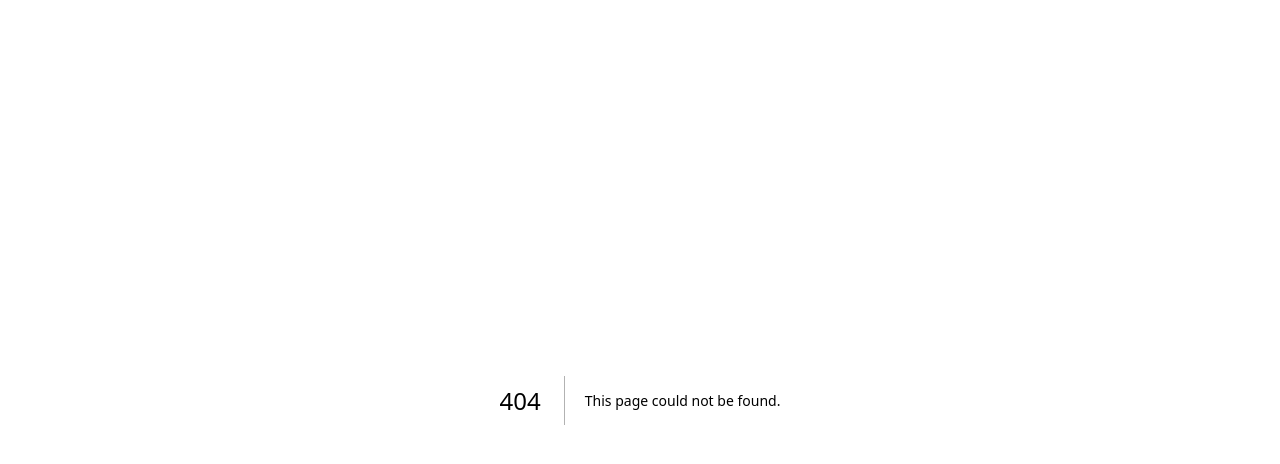
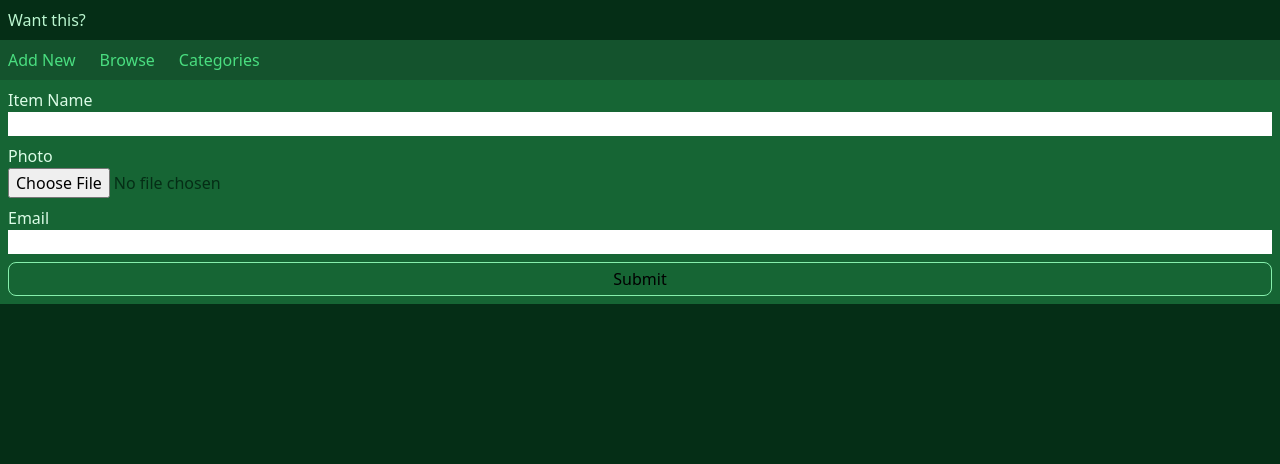
Before and after one commit to vkanicka/WhoCallsDibs, a Next.js app: page /add in a window 1280 px wide. Before the commit this address had no page. Shown: the top 464 px of the page. Built offline with nearby package versions, Linux system fonts and the light colour scheme; no server answers.

Commit message:
Initial setup with basic layout, header, footer, routes and start of create form

```diff
--- /dev/null
+++ b/src/app/add/page.tsx
@@ -0,0 +1,23 @@
+'use client'
+import { AddItemFx } from '../../data/client'
+
+const AddItem = () => {
+    return (
+        <form className="flex flex-col gap-2">
+            <div className="flex flex-col text-green-100">
+                <label>Item Name</label>
+                <input id='name' className="text-green-950" required type="text"></input>
+            </div>
+            <div className="flex flex-col text-green-100">
+                <label>Photo</label>
+                <input className="text-green-950" type="file"></input>
+            </div>
+            <div className="flex flex-col text-green-100">
+                <label>Email</label>
+                <input id='email' className="text-green-950" required type="email"></input>
+            </div>
+            <button onClick={() => AddItemFx({ ItemName: 'Test2', Email: 'vkanicka@gmail.com'})} className="border p-1 border-solid border-green-300 rounded-lg hover:font-bold" type="submit">Submit</button>
+        </form>
+    )
+}
+export default AddItem
--- /dev/null
+++ b/src/app/browse/page.tsx
@@ -0,0 +1,8 @@
+const Browse = () => {
+    return (
+        <div>
+            <h1>Browse</h1>
+        </div>
+    )
+}
+export default Browse;
--- /dev/null
+++ b/src/app/categories/page.tsx
@@ -0,0 +1,8 @@
+const Categories = () => {
+    return (
+        <div>
+            <h1>Categories</h1>
+        </div>
+    )
+}
+export default Categories;
--- a/src/app/globals.css
+++ b/src/app/globals.css
@@ -1,33 +1,3 @@
 @tailwind base;
 @tailwind components;
 @tailwind utilities;
-
-:root {
-  --foreground-rgb: 0, 0, 0;
-  --background-start-rgb: 214, 219, 220;
-  --background-end-rgb: 255, 255, 255;
-}
-
-@media (prefers-color-scheme: dark) {
-  :root {
-    --foreground-rgb: 255, 255, 255;
-    --background-start-rgb: 0, 0, 0;
-    --background-end-rgb: 0, 0, 0;
-  }
-}
-
-body {
-  color: rgb(var(--foreground-rgb));
-  background: linear-gradient(
-      to bottom,
-      transparent,
-      rgb(var(--background-end-rgb))
-    )
-    rgb(var(--background-start-rgb));
-}
-
-@layer utilities {
-  .text-balance {
-    text-wrap: balance;
-  }
-}
--- a/src/app/layout.tsx
+++ b/src/app/layout.tsx
@@ -1,11 +1,11 @@
 import type { Metadata } from "next";
-import { Inter } from "next/font/google";
 import "./globals.css";
-
-const inter = Inter({ subsets: ["latin"] });
+import Header from "@/components/header";
+// import Footer from "@/components/footer";
+import Subnav from "@/components/subnav"
 
 export const metadata: Metadata = {
-  title: "Create Next App",
+  title: "Want this?",
   description: "Generated by create next app",
 };
 
@@ -15,8 +15,15 @@ export default function RootLayout({
   children: React.ReactNode;
 }>) {
   return (
-    <html lang="en">
-      <body className={inter.className}>{children}</body>
+    <html className="h-screen" lang="en">
+      <body className='w-screen min-w-[375px] overflow-hidden bg-green-950'>
+        <Header />
+        <Subnav />
+        <div className="bg-green-800 h-full flex flex-col p-2">
+          {children}
+        </div>
+        {/* <Footer /> */}
+      </body>
     </html>
   );
 }
--- a/src/app/page.tsx
+++ b/src/app/page.tsx
@@ -1,113 +1,9 @@
-import Image from "next/image";
-
 export default function Home() {
   return (
-    <main className="flex min-h-screen flex-col items-center justify-between p-24">
-      <div className="z-10 max-w-5xl w-full items-center justify-between font-mono text-sm lg:flex">
-        <p className="fixed left-0 top-0 flex w-full justify-center border-b border-gray-300 bg-gradient-to-b from-zinc-200 pb-6 pt-8 backdrop-blur-2xl dark:border-neutral-800 dark:bg-zinc-800/30 dark:from-inherit lg:static lg:w-auto  lg:rounded-xl lg:border lg:bg-gray-200 lg:p-4 lg:dark:bg-zinc-800/30">
-          Get started by editing&nbsp;
-          <code className="font-mono font-bold">src/app/page.tsx</code>
-        </p>
-        <div className="fixed bottom-0 left-0 flex h-48 w-full items-end justify-center bg-gradient-to-t from-white via-white dark:from-black dark:via-black lg:static lg:h-auto lg:w-auto lg:bg-none">
-          <a
-            className="pointer-events-none flex place-items-center gap-2 p-8 lg:pointer-events-auto lg:p-0"
-            href="https://vercel.com?utm_source=create-next-app&utm_medium=appdir-template&utm_campaign=create-next-app"
-            target="_blank"
-            rel="noopener noreferrer"
-          >
-            By{" "}
-            <Image
-              src="/vercel.svg"
-              alt="Vercel Logo"
-              className="dark:invert"
-              width={100}
-              height={24}
-              priority
-            />
-          </a>
-        </div>
-      </div>
-
-      <div className="relative flex place-items-center before:absolute before:h-[300px] before:w-full sm:before:w-[480px] before:-translate-x-1/2 before:rounded-full before:bg-gradient-radial before:from-white before:to-transparent before:blur-2xl before:content-[''] after:absolute after:-z-20 after:h-[180px] after:w-full sm:after:w-[240px] after:translate-x-1/3 after:bg-gradient-conic after:from-sky-200 after:via-blue-200 after:blur-2xl after:content-[''] before:dark:bg-gradient-to-br before:dark:from-transparent before:dark:to-blue-700 before:dark:opacity-10 after:dark:from-sky-900 after:dark:via-[#0141ff] after:dark:opacity-40 before:lg:h-[360px] z-[-1]">
-        <Image
-          className="relative dark:drop-shadow-[0_0_0.3rem_#ffffff70] dark:invert"
-          src="/next.svg"
-          alt="Next.js Logo"
-          width={180}
-          height={37}
-          priority
-        />
-      </div>
-
-      <div className="mb-32 grid text-center lg:max-w-5xl lg:w-full lg:mb-0 lg:grid-cols-4 lg:text-left">
-        <a
-          href="https://nextjs.org/docs?utm_source=create-next-app&utm_medium=appdir-template&utm_campaign=create-next-app"
-          className="group rounded-lg border border-transparent px-5 py-4 transition-colors hover:border-gray-300 hover:bg-gray-100 hover:dark:border-neutral-700 hover:dark:bg-neutral-800/30"
-          target="_blank"
-          rel="noopener noreferrer"
-        >
-          <h2 className={`mb-3 text-2xl font-semibold`}>
-            Docs{" "}
-            <span className="inline-block transition-transform group-hover:translate-x-1 motion-reduce:transform-none">
-              -&gt;
-            </span>
-          </h2>
-          <p className={`m-0 max-w-[30ch] text-sm opacity-50`}>
-            Find in-depth information about Next.js features and API.
-          </p>
-        </a>
-
-        <a
-          href="https://nextjs.org/learn?utm_source=create-next-app&utm_medium=appdir-template-tw&utm_campaign=create-next-app"
-          className="group rounded-lg border border-transparent px-5 py-4 transition-colors hover:border-gray-300 hover:bg-gray-100 hover:dark:border-neutral-700 hover:dark:bg-neutral-800/30"
-          target="_blank"
-          rel="noopener noreferrer"
-        >
-          <h2 className={`mb-3 text-2xl font-semibold`}>
-            Learn{" "}
-            <span className="inline-block transition-transform group-hover:translate-x-1 motion-reduce:transform-none">
-              -&gt;
-            </span>
-          </h2>
-          <p className={`m-0 max-w-[30ch] text-sm opacity-50`}>
-            Learn about Next.js in an interactive course with&nbsp;quizzes!
-          </p>
-        </a>
-
-        <a
-          href="https://vercel.com/templates?framework=next.js&utm_source=create-next-app&utm_medium=appdir-template&utm_campaign=create-next-app"
-          className="group rounded-lg border border-transparent px-5 py-4 transition-colors hover:border-gray-300 hover:bg-gray-100 hover:dark:border-neutral-700 hover:dark:bg-neutral-800/30"
-          target="_blank"
-          rel="noopener noreferrer"
-        >
-          <h2 className={`mb-3 text-2xl font-semibold`}>
-            Templates{" "}
-            <span className="inline-block transition-transform group-hover:translate-x-1 motion-reduce:transform-none">
-              -&gt;
-            </span>
-          </h2>
-          <p className={`m-0 max-w-[30ch] text-sm opacity-50`}>
-            Explore starter templates for Next.js.
-          </p>
-        </a>
-
-        <a
-          href="https://vercel.com/new?utm_source=create-next-app&utm_medium=appdir-template&utm_campaign=create-next-app"
-          className="group rounded-lg border border-transparent px-5 py-4 transition-colors hover:border-gray-300 hover:bg-gray-100 hover:dark:border-neutral-700 hover:dark:bg-neutral-800/30"
-          target="_blank"
-          rel="noopener noreferrer"
-        >
-          <h2 className={`mb-3 text-2xl font-semibold`}>
-            Deploy{" "}
-            <span className="inline-block transition-transform group-hover:translate-x-1 motion-reduce:transform-none">
-              -&gt;
-            </span>
-          </h2>
-          <p className={`m-0 max-w-[30ch] text-sm opacity-50 text-balance`}>
-            Instantly deploy your Next.js site to a shareable URL with Vercel.
-          </p>
-        </a>
-      </div>
+    <main>
+      {/* <p>Add New</p>
+      <p>Categories</p>
+      <p>Browse All</p> */}
     </main>
   );
 }
--- /dev/null
+++ b/src/components/footer.tsx
@@ -0,0 +1,8 @@
+const Header = () => {
+    return (
+        <footer>
+            <h1 className="bg-green-950 p-2 text-green-600">Footer</h1>
+        </footer>
+    )
+}
+export default Header;
--- /dev/null
+++ b/src/components/header.tsx
@@ -0,0 +1,11 @@
+import Link from 'next/link'
+const Header = () => {
+    return (
+        <header className="w-full bg-green-950 fixed p-2 text-green-200">
+            <Link href='./'>
+                <h1>Want this?</h1>
+            </Link>
+        </header>
+    )
+}
+export default Header;
--- /dev/null
+++ b/src/components/subnav.tsx
@@ -0,0 +1,12 @@
+import Link from "next/link"
+
+const Subnav = () => {
+    return (
+        <nav className="bg-green-900 p-2 pt-12 flex text-green-400 gap-6">
+            <Link href='./add'>Add New</Link>
+            <Link href='./browse'>Browse</Link>
+            <Link href='./categories'>Categories</Link>
+        </nav>
+    )
+}
+export default Subnav
--- /dev/null
+++ b/src/data/client.ts
@@ -0,0 +1,30 @@
+'use client'
+
+import { Client, Databases, ID } from 'appwrite';
+
+const client = new Client();
+
+client
+    .setEndpoint(process.env.NEXT_PUBLIC_APPWRITE_ENDPOINT_ID as string)
+    .setProject(process.env.NEXT_PUBLIC_APPWRITE_PROJECT_ID as string);
+
+const databases = new Databases(client);
+
+type Item = {
+    ItemName: string;
+    Email: string;
+}
+
+export const AddItemFx = async ({ItemName, Email}: Item) => {
+    try {
+            const response = await databases.createDocument(
+                process.env.NEXT_PUBLIC_APPWRITE_DATABASE_ID as string,
+                process.env.NEXT_PUBLIC_APPWRITE_COLLECTION_ID as string,
+                ID.unique(),
+                { "ItemName": ItemName, "Email": Email }
+            );
+        console.log(response)
+    } catch (error) {
+        console.error(error)
+    }
+}
--- a/tailwind.config.ts
+++ b/tailwind.config.ts
@@ -8,11 +8,6 @@ const config: Config = {
   ],
   theme: {
     extend: {
-      backgroundImage: {
-        "gradient-radial": "radial-gradient(var(--tw-gradient-stops))",
-        "gradient-conic":
-          "conic-gradient(from 180deg at 50% 50%, var(--tw-gradient-stops))",
-      },
     },
   },
   plugins: [],
```
Also changed, not shown: package.json (+7 -6 lines), 2 other files (tests, documents, lock files or other folders).
